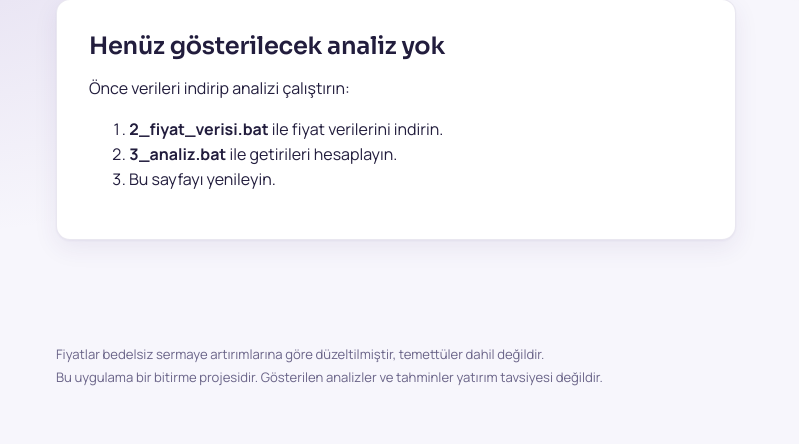
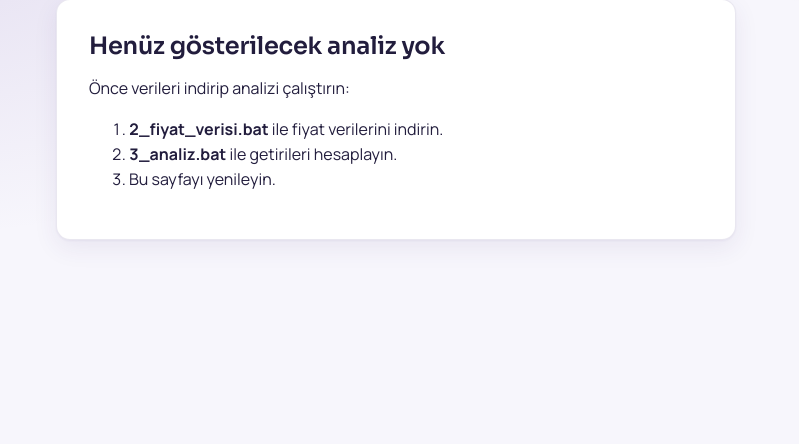
Before and after one commit to nazlicozturkk-ship-it/borsa-pusulasi, a FastAPI app: page / in a window 1280 px wide. Shown: the part 96-540 px from the top of the page, without its empty margins (0-799 px from the left). Run offline with FastAPI, Linux system fonts and the light colour scheme.

Commit message:
Borsa Pusulasi guncelleme Sal 10.11.2026 21:14
Co-Authored-By: Claude Opus 5.5 <noreply@anthropic.com>

```diff
--- a/src/web/templates/base.html
+++ b/src/web/templates/base.html
@@ -54,10 +54,6 @@
     {% endif %}
   </main>
 
-  <footer class="alt">
-    <p>{% if son_guncelleme %}Son güncelleme: {{ son_guncelleme }}. Seans boyunca her 30 dakikada yenilenir; borsa verileri 15 dakika gecikmelidir. {% elif hesap_tarihi %}Veriler {{ hesap_tarihi }} kapanışına göredir. {% endif %}Fiyatlar bedelsiz sermaye artırımlarına göre düzeltilmiştir, temettüler dahil değildir.</p>
-    <p>Bu uygulama bir bitirme projesidir. Gösterilen analizler ve tahminler yatırım tavsiyesi değildir.</p>
-  </footer>
 
   <script src="{{ statik('app.js') }}"></script>
   {% block betik %}{% endblock %}
```
